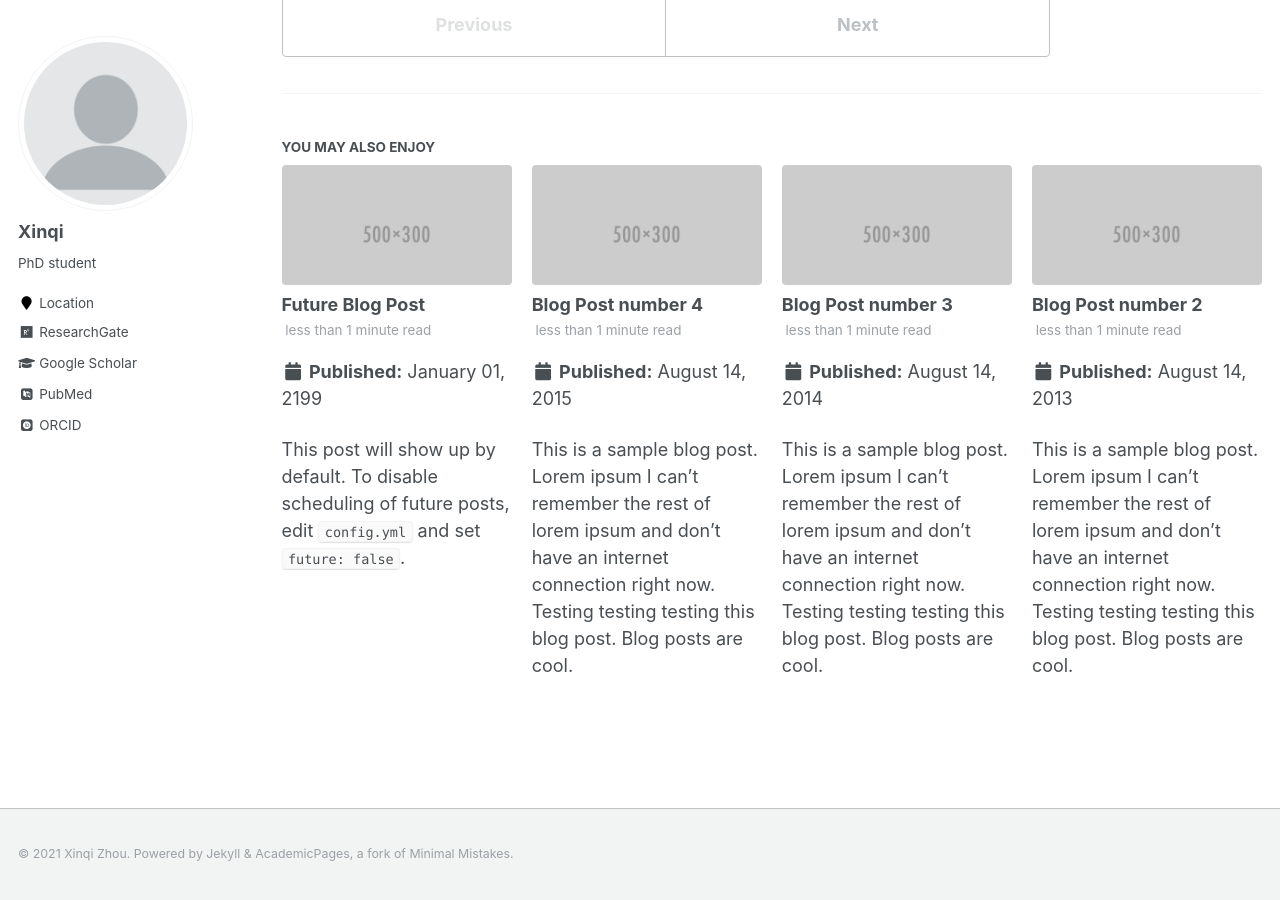
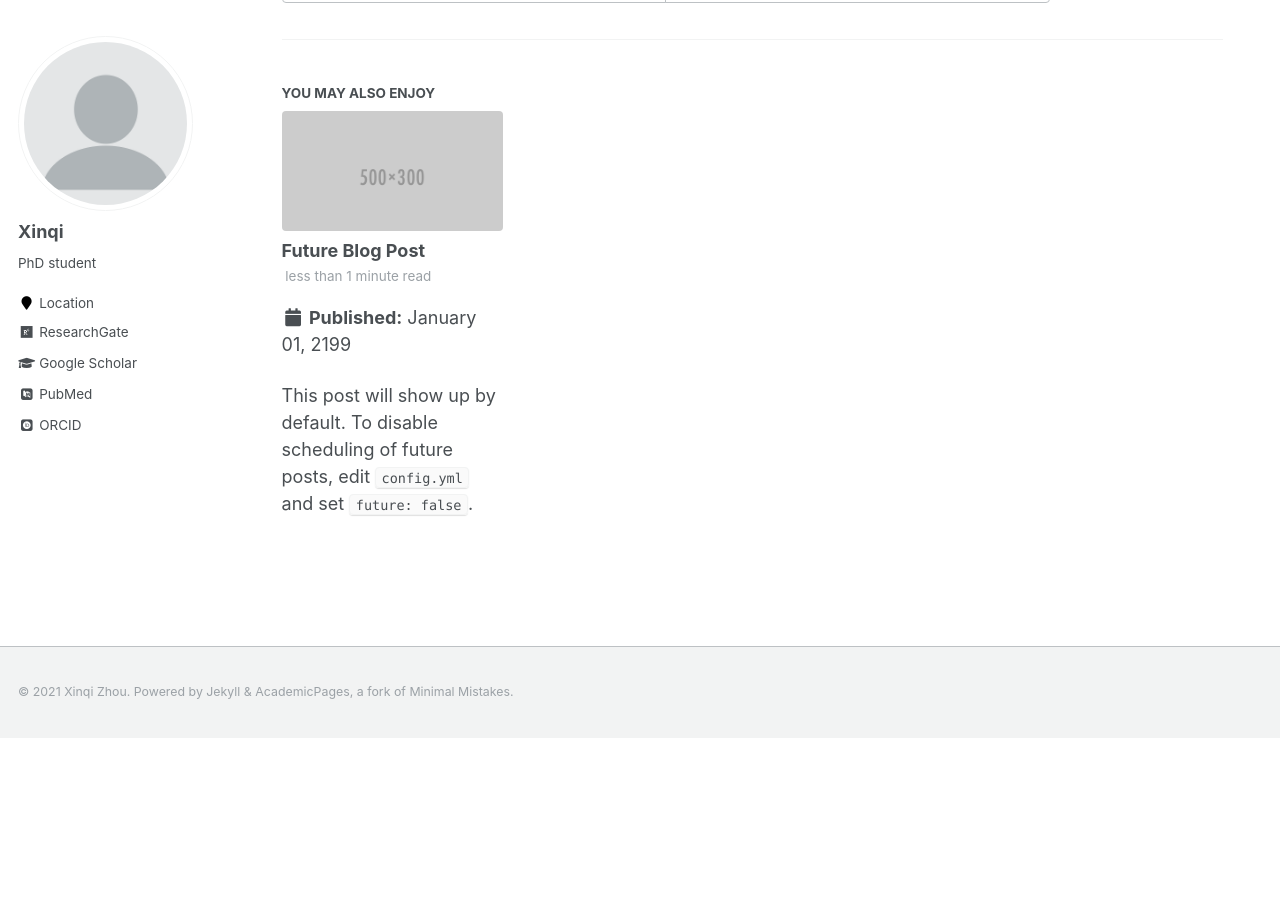
Before and after one commit to Z-Yxin/acapage, a Jekyll site: the page built from _posts/2012-08-14-blog-post-1.md, in a window 1280 px wide and 900 px high, scrolled down 817 px. Built offline with Jekyll 4.4.1, drawn with Linux system fonts in a browser that asks for light colours; some web fonts are replaced; after the commit the page ends 1555 px from its top, so only the background shows below that; some of the changed text lies outside the part shown.

Commit message:
updating

```diff
--- a/_config.yml
+++ b/_config.yml
@@ -17,7 +17,7 @@ repository               : "Z-Yxin/acapage"
 teaser                   : "500x300.png" # filename of teaser fallback teaser image placed in /images/, .e.g. "500x300.png"
 breadcrumbs              : false # true, false (default)
 words_per_minute         : 160
-future                   : true
+future                   : false
 read_more                : "disabled" # if enabled, adds "Read more" links to excerpts
 talkmap_link             : false #change to true to add link to talkmap on talks page
 comments:
--- a/_posts/2012-08-14-blog-post-1.md
+++ b/_posts/2012-08-14-blog-post-1.md
@@ -8,7 +8,8 @@ tags:
   - category2
 ---
 
-This is a sample blog post. Lorem ipsum I can't remember the rest of lorem ipsum and don't have an internet connection right now. Testing testing testing this blog post. Blog posts are cool.
+This is a testing blog post.
+
 
 Headings are cool
 ======
--- a/_posts/2013-08-14-blog-post-2.md
+++ /dev/null
@@ -1,20 +0,0 @@
----
-title: 'Blog Post number 2'
-date: 2013-08-14
-permalink: /posts/2013/08/blog-post-2/
-tags:
-  - cool posts
-  - category1
-  - category2
----
-
-This is a sample blog post. Lorem ipsum I can't remember the rest of lorem ipsum and don't have an internet connection right now. Testing testing testing this blog post. Blog posts are cool.
-
-Headings are cool
-======
-
-You can have many headings
-======
-
-Aren't headings cool?
-------
--- a/_posts/2014-08-14-blog-post-3.md
+++ /dev/null
@@ -1,20 +0,0 @@
----
-title: 'Blog Post number 3'
-date: 2014-08-14
-permalink: /posts/2014/08/blog-post-3/
-tags:
-  - cool posts
-  - category1
-  - category2
----
-
-This is a sample blog post. Lorem ipsum I can't remember the rest of lorem ipsum and don't have an internet connection right now. Testing testing testing this blog post. Blog posts are cool.
-
-Headings are cool
-======
-
-You can have many headings
-======
-
-Aren't headings cool?
-------
```
Also changed, not shown: _posts/2015-08-14-blog-post-4.md (deleted, +0 -20 lines), 1 other file.
